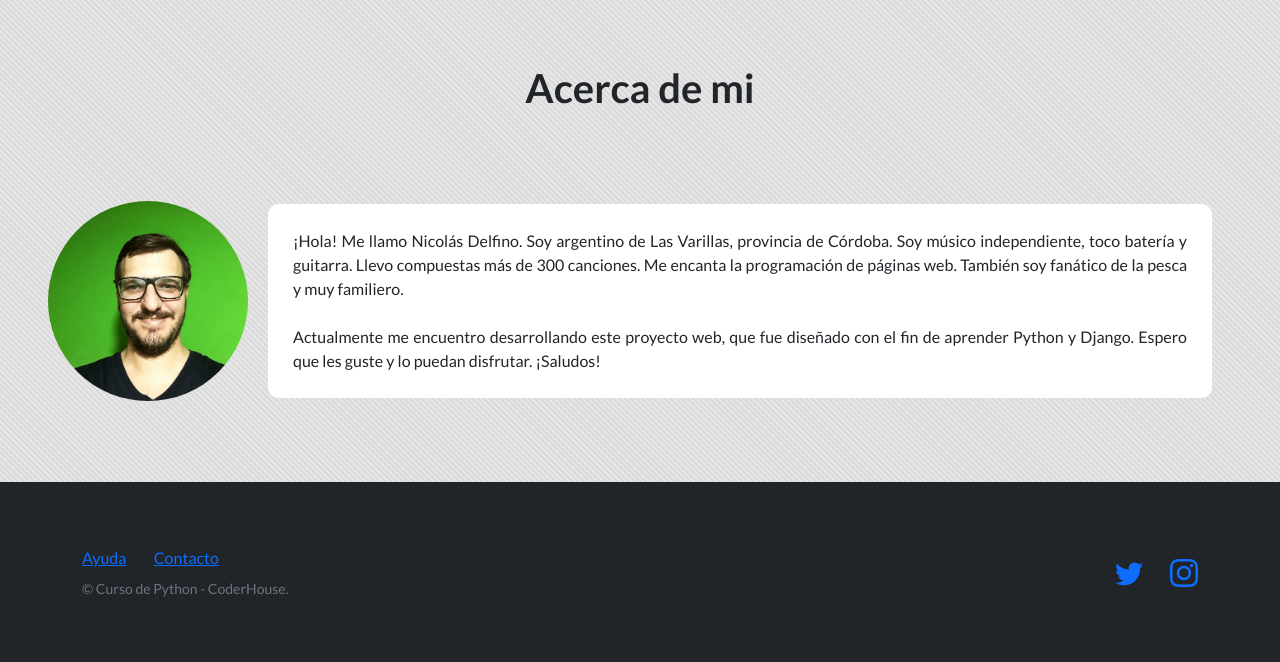
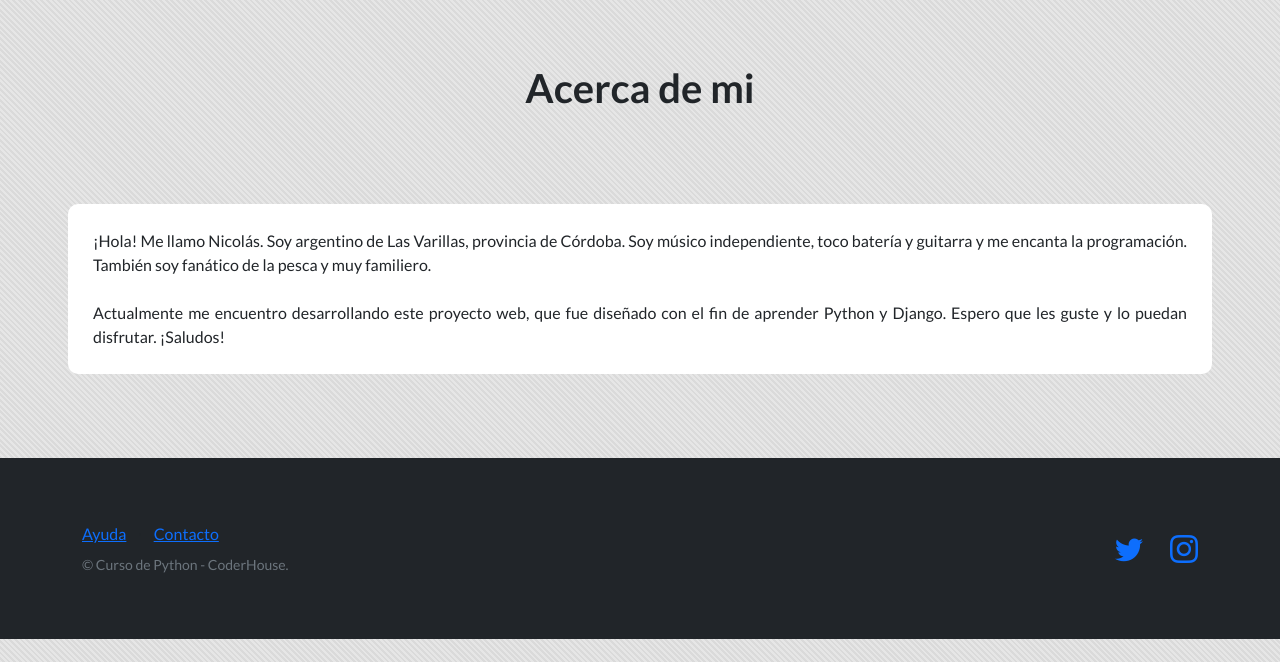
Before and after one commit to nicolasdelfino-123/Tercera-pre-entrega-DELFINO, a Django app: page /about/ in a window 1280 px wide. Shown: the part 66-728 px from the top of the page. Run offline with Django 4.2, Linux system fonts and the light colour scheme; some libraries are stand-ins or nearby versions.

Commit message:
Revert "agregada foto a acerca de mi y mejorado su aspecto"
This reverts commit 46cd9a6c815e91c9d91c92867474d7e926ea0f35.

"desahaciendo cambio"

```diff
--- a/proyecto_perros/app_perros/templates/app_perros/about.html
+++ b/proyecto_perros/app_perros/templates/app_perros/about.html
@@ -1,7 +1,6 @@
 {% extends "app_perros/base.html" %}
 
 {% block contenido %}
-{% load static %}
 
 
     <h1 style="width: 100%; text-align: center; margin: 0px 0px 72px 0px; font-weight: bold;">
@@ -9,12 +8,9 @@
     </h1>
 
     <div style="display: flex; justify-content: space-around; width: 100%; align-items: center;">
-        <div style="width: 30%; text-align: center;">
-            <img src="{% static 'image/foto-nico.jpg' %}" alt="Foto de Nico" style="width: 200px; height: 200px; border-radius: 50%; object-fit: cover;">
-        </div>
 
         <p style="margin: 20px; text-align: justify; background-color: white; padding: 25px; border-radius: 10px;">
-            ¡Hola! Me llamo Nicolás Delfino. Soy argentino de Las Varillas, provincia de Córdoba. Soy músico independiente, toco batería y guitarra. Llevo compuestas más de 300 canciones. Me encanta la programación de páginas web.
+            ¡Hola! Me llamo Nicolás. Soy argentino de Las Varillas, provincia de Córdoba. Soy músico independiente, toco batería y guitarra y me encanta la programación.
             También soy fanático de la pesca y muy familiero.
             <br/><br/>
             Actualmente me encuentro desarrollando este proyecto web, que fue diseñado con el fin de aprender Python y Django. Espero que les guste y lo puedan disfrutar. ¡Saludos!
```
Also changed, not shown: proyecto_perros/media/avatares/default-avatar.png_ZRGYUR0.jpg (deleted), proyecto_perros/media/perros/perro2_ZlMVmxs.webp (deleted), proyecto_perros/static/image/foto-nico.jpg (deleted).
